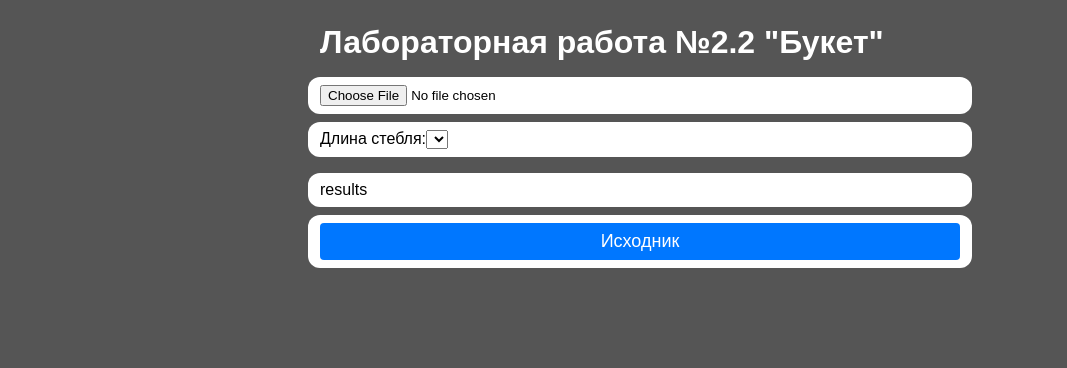
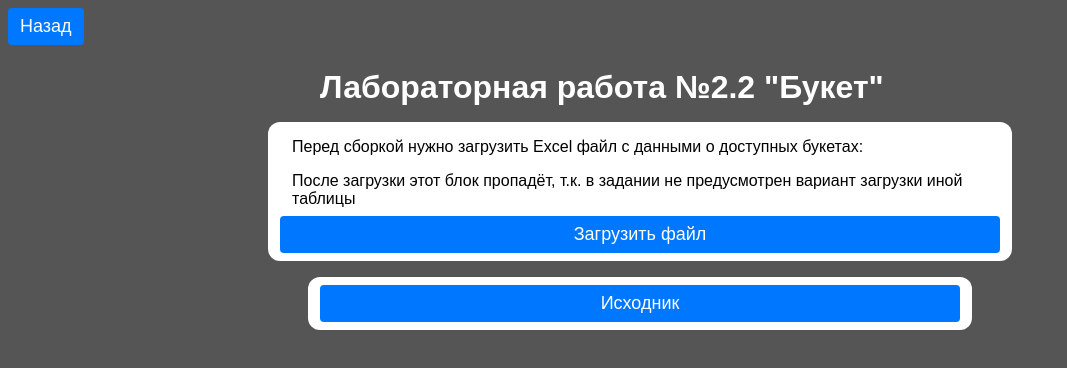
Before and after one commit to kensoi/oop-labs, a React (Vite) app: page /urfu-oop/bouqet in a window 1280 px wide. Shown: the top 368 px of the page, without its empty margins (0-1067 px from the left). Built offline with nearby package versions, Linux system fonts and the light colour scheme.

Commit message:
bouqet (cart) realisation & some errors patch

```diff
--- a/index.html
+++ b/index.html
@@ -11,7 +11,7 @@
     />
     <link rel="apple-touch-icon" href="/logo192.png" />
     <link rel="manifest" href="/manifest.json" />
-    <title>React App</title>
+    <title>ООП Фт-220008 Прокофьев А.</title>
   </head>
   <body>
     <noscript>You need to enable JavaScript to run this app.</noscript>
--- a/src/App/Bouqet/index.jsx
+++ b/src/App/Bouqet/index.jsx
@@ -2,6 +2,7 @@ import useUpload from "./useUpload"
 import useFilter from "./useFilter"
 import "./stylesheet.scss"
 import {useCalc, ItemRange} from "./useCalc"
+import { nanoid } from "nanoid"
 
 function Button (props) {
     const buttonProps = {
@@ -23,6 +24,12 @@ function Button (props) {
     </button>
 }
 
+function BackToHub () {
+  return <Button path="/urfu-oop">
+    Назад
+  </Button>
+}
+
 function GoToSource () {
     return <div className="menu">
         <Button link="https://github.com/kensoi/urfu-oop/tree/master/src/Bouqet">
@@ -32,7 +39,7 @@ function GoToSource () {
 }
 
 function FlowerBlock(item) {
-  return <div className="flower-item">
+  return <div className="flower-item" key={nanoid()}>
     <h4>
       {item.name} ({item.color})
     </h4>
@@ -69,9 +76,10 @@ function Catalog ({table}) {
 function Bouqet() {
     const [table, InputFile] = useUpload();
     const [filteredTable, length, FilterForm] = useFilter(table)
-    const [CalcContext, ResultsForm] = useCalc(filteredTable)
+    const [CalcContext, ResultsForm] = useCalc(filteredTable, length)
 
     return <CalcContext>
+        <BackToHub />
         <h1>
             Лабораторная работа №2.2 "Букет"
         </h1>
--- a/src/App/Bouqet/stylesheet.scss
+++ b/src/App/Bouqet/stylesheet.scss
@@ -12,7 +12,7 @@
     gap: 4px;
     background: white;
     border-radius: 8px;
-    padding: 8px;
+    padding: 12px 16px;
 
     user-select: none;
 
@@ -30,3 +30,16 @@
         text-align: right;
     }
 }
+
+label[for=upload] {
+    cursor: pointer;
+    button {
+        touch-action: none;
+        pointer-events: none;
+        width: 100%;
+        margin-bottom: 0;
+    }
+    input[type=file] {
+        display: none;
+    }
+}
--- a/src/App/Bouqet/useCalc.jsx
+++ b/src/App/Bouqet/useCalc.jsx
@@ -1,27 +1,24 @@
-import { createContext, useState } from "react";
+import { createContext, useContext, useEffect, useState } from "react";
+import { Flower } from "./bouqet";
 
 const calcContext = createContext()
 
 
 function ItemRange ({flower}) {
-    const [count, setCount] = useState(0)
-
-    function Get() {
-        return count
-    }
+    const [GetCount, setCount] = useContext(calcContext)
 
     function Minus() {
-        const c = Get()
+        const c = GetCount(flower)
         if (c !== 0) {
-            setCount(c - 1)
+            setCount(flower, c - 1)
         }
     }
 
     function Plus () {
-        const c = Get()
+        const c = GetCount(flower)
 
         if (c !== flower.count) {
-            setCount(c + 1)
+            setCount(flower, c + 1)
         }
     }
 
@@ -39,22 +36,76 @@ function ItemRange ({flower}) {
     }
 
     return <form>
+        <input type="button" onClick={handleSubmit} name="minus" value="-" title="убавить" />
+        <b>
+            {GetCount(flower)}
+        </b>
         <input type="button" onClick={handleSubmit} name="plus" value="+" title="добавить" />
-        <b>
-            {Get()}
-        </b>
-        <input type="button" onClick={handleSubmit} name="minus" value="-" title="убавить" />
     </form>
 }
 
-function useCalc(table) {
-    const resultsForm = table ? <div className="fragment">
-        results
+function useCalc(table, selectedLength) {
+    const [bouqet, setBouqet] = useState([])
+
+    const itemTools = [
+        (flower) => { // получить собранное количество цветов пользователем в букете
+            const itemIndex = bouqet.findIndex(
+                item => item.id == flower.id
+            )
+
+            if (itemIndex >= 0) {
+                return bouqet[itemIndex].count
+            }
+            else {
+                return 0
+            }
+
+        },
+        (flower, new_count) => { // обновить количество цветов
+            const itemIndex = bouqet.findIndex(
+                item => item.id == flower.id
+            )
+
+            if (itemIndex >= 0) {
+                const newBouqet = [...bouqet]
+                if (new_count === 0) {
+                    newBouqet.splice(itemIndex, 1)
+                }
+                else {
+                    newBouqet[itemIndex] = new Flower(
+                        flower.id, flower.name, flower.color, flower.length, flower.price, new_count
+                    )
+                }
+                setBouqet(newBouqet)
+            }
+            else {
+                setBouqet(
+                    prev => [...prev, new Flower(
+                        flower.id, flower.name, flower.color, flower.length, flower.price, new_count
+                    )]
+                )
+            }
+
+        }
+    ]
+
+    const resultsForm = table.length !== 0 ? <div className="fragment">
+        {bouqet.length}
     </div> : <></>
 
     function useContextHook({children}) {
-        return <calcContext.Provider children={children} value={null} />
+        return <calcContext.Provider children={children} value={itemTools} />
     }
+
+    useEffect(
+        () => {
+            setBouqet(
+                prev => prev.filter(
+                    item => item.length == selectedLength
+                )
+            )
+        }, [selectedLength]
+    )
 
     return [
         useContextHook,
--- a/src/App/Bouqet/useFilter.jsx
+++ b/src/App/Bouqet/useFilter.jsx
@@ -1,4 +1,5 @@
 import { useState } from "react"
+import { nanoid } from "nanoid"
 
 function useFilter (table) {
     const [length, setLength] = useState('длинная')
@@ -15,13 +16,13 @@ function useFilter (table) {
     const filteredTable = table.filter(item => item.length === length)
 
     return [
-        filteredTable, length, <div className="fragment">
+        filteredTable, length, table.length === 0 ? <></> : <div className="fragment">
             <form>
                 <label>
                     Длина стебля:
-                    <select onChange={handleSelect}>
+                    <select onChange={handleSelect} defaultValue={length}>
                         {
-                            lengthList.map(item => <option selected={item === length}>
+                            lengthList.map(item => <option key={nanoid()}>
                                 {item}
                             </option>)
                         }
--- a/src/App/Bouqet/useUpload.jsx
+++ b/src/App/Bouqet/useUpload.jsx
@@ -22,9 +22,25 @@ function useUpload () {
 
         setTable(flowerList)
     }
+
+    if (table.length !== 0) {
+        return [table, <></>]
+    }
+
     return [
         table, <div className="fragment">
-            <input type="file" onInput={handleUpload}/>
+            <p>
+                Перед сборкой нужно загрузить Excel файл с данными о доступных букетах:
+            </p>
+            <p>
+                После загрузки этот блок пропадёт, т.к. в задании не предусмотрен вариант загрузки иной таблицы
+            </p>
+            <label htmlFor="upload">
+                <button>
+                    Загрузить файл
+                </button>
+                <input type="file" id="upload" onInput={handleUpload}/>
+            </label>
         </div>
     ]
 }
--- a/src/App/Pet/index.jsx
+++ b/src/App/Pet/index.jsx
@@ -20,6 +20,12 @@ function Button (props) {
       props.children
     }
   </button>
+}
+
+function BackToHub () {
+  return <Button path="/urfu-oop">
+    Назад
+  </Button>
 }
 
 function GoToSource () {
@@ -53,6 +59,7 @@ function Pet() {
     const hybrid = new Гибрид("Бешеный Макс")
 
     return <>
+      <BackToHub />
       <h1>
         Лабораторная работа №2.1: "Питомец"
       </h1>
--- a/src/App/Shop/Menu/index.jsx
+++ b/src/App/Shop/Menu/index.jsx
@@ -22,6 +22,12 @@ function Button (props) {
   </button>
 }
 
+function BackToHub () {
+  return <Button path="/urfu-oop">
+    Назад
+  </Button>
+}
+
 function AddEmployee () {
   return <Button link="https://kensoi.github.io/urfu-oop/shop/add-employee">
     Показать список сотрудников
@@ -34,23 +40,23 @@ function AddClient () {
   </Button>
 }
 
-function AddList () {
+function GoToSource () {
+  return <Button link="https://github.com/kensoi/urfu-oop/tree/master/src/Shop">
+    Исходник
+  </Button>
+}
+
+function Links () {
   return <div className="menu">
     <AddEmployee />
     <AddClient />
-  </div>
-}
-
-function GoToSource () {
-  return <div className="fragment">
-    <Button link="https://github.com/kensoi/urfu-oop/tree/master/src/Shop">
-      Исходник
-    </Button>
+    <GoToSource />
   </div>
 }
 
 function Menu() {
-  return <React.Fragment>
+  return <>
+    <BackToHub />
     <h1>
       Лабораторная работа №1 "Магазин"
     </h1>
@@ -76,9 +82,8 @@ function Menu() {
             </li>
         </ol>
     </div>
-    <AddList />
-    <GoToSource />
-  </React.Fragment>
+    <Links />
+  </>
 }
 
 export default Menu;
--- a/src/stylesheet.scss
+++ b/src/stylesheet.scss
@@ -62,7 +62,7 @@ body {
     background: #fff;
     padding: 8px 12px;
     border-radius: 12px;
-    max-width: 640px;
+    max-width: 720px;
     margin: 0 auto 8px;
 
     h3 {
```
